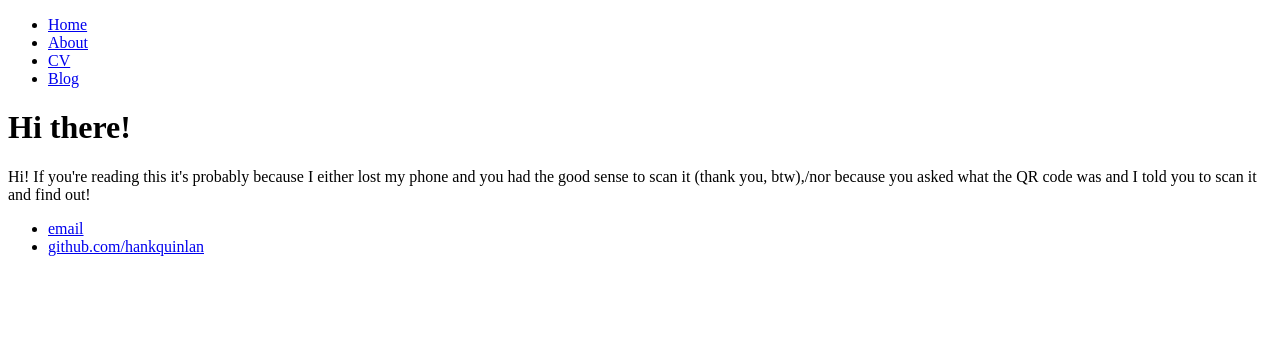
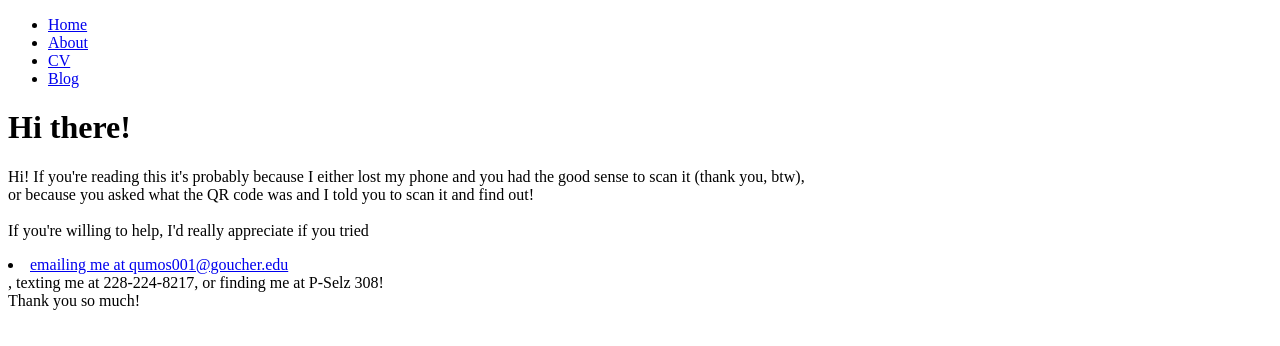
Before and after one commit to Quivical/quoot.github.io, a plain HTML site: page index.html in a window 1280 px wide. Drawn offline with Linux system fonts and the light colour scheme.

Commit message:
Update index.html

```diff
--- a/index.html
+++ b/index.html
@@ -15,14 +15,18 @@
 		<div class="container">
     		<div class="blurb">
         		<h1>Hi there!</h1>
-				<p>Hi! If you're reading this it's probably because I either lost my phone and you had the good sense to scan it (thank you, btw),/nor because you asked what the QR code was and I told you to scan it and find out!</p>
+				<p>Hi! If you're reading this it's probably because I either lost my phone and you had the good sense to scan it (thank you, btw),
+					<br>or because you asked what the QR code was and I told you to scan it and find out!
+					<br><br>If you're willing to help, I'd really appreciate if you tried <li><a href="mailto:qumos001@goucher.edu">emailing me at qumos001@goucher.edu</a></li>, texting me at 228-224-8217, or finding me at P-Selz 308!
+					<br>Thank you so much!
+				</p>
     		</div><!-- /.blurb -->
 		</div><!-- /.container -->
 		<footer>
-    		<ul>
-        		<li><a href="mailto:hankquinlanhub@gmail.com">email</a></li>
+<!--     		<ul>
+        		<li><a href="mailto:qumos001@goucher.edu">email me! (qumos001</a></li>
         		<li><a href="https://github.com/hankquinlan">github.com/hankquinlan</a></li>
-			</ul>
+			</ul> -->
 		</footer>
 	</body>
 </html>
```
